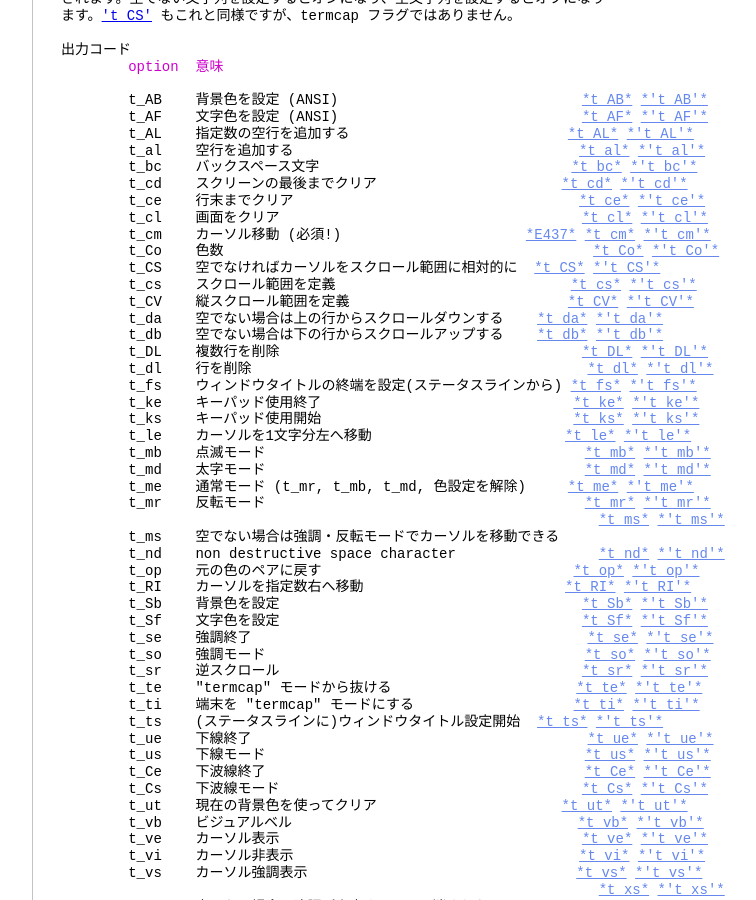
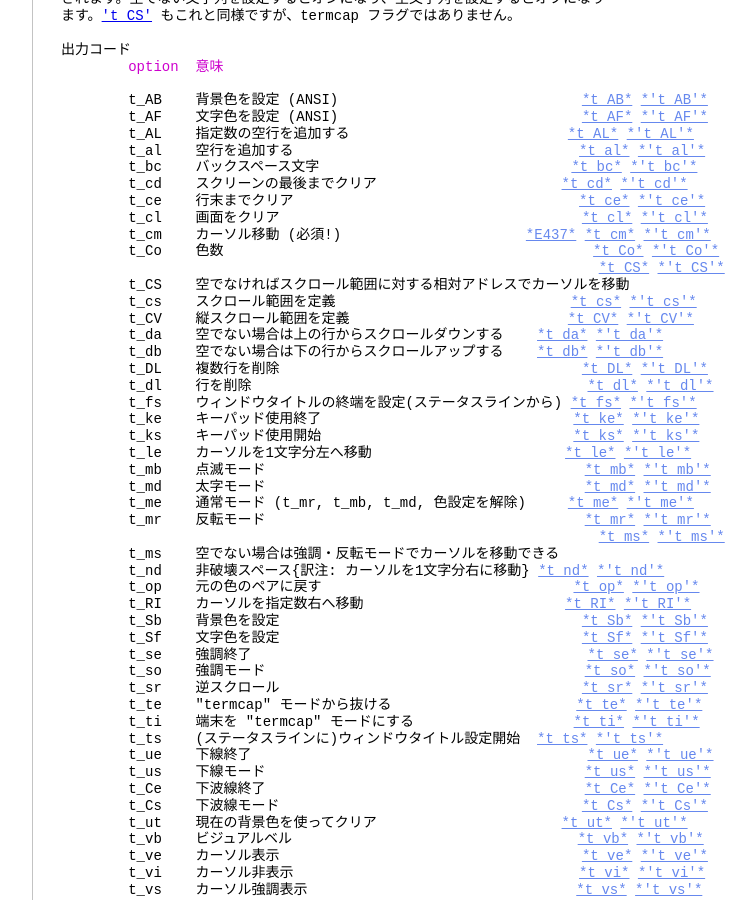
Before and after one commit to vim-jp/vimdoc-ja, a Jekyll site: the page built from term.html, in a window 1280 px wide and 900 px high, scrolled down 4058 px. Shown: the whole window, without its empty margins (340-1096 px from the left). Built offline with Jekyll 4.4.1, drawn with Linux system fonts in a browser that asks for light colours; nearby versions of some CDN libraries; Markdown is read by kramdown in place of the engine named in the settings; comment, search, counter and statistics services are not loaded.

Commit message:
Deployed vim-jp/vimdoc-ja@3296b18b16d4da365d25f573532835fad7ca11d1 by ixeris.kaoriya.net

```diff
--- a/term.html
+++ b/term.html
@@ -248,7 +248,8 @@ termcap コードに対応するオプションを設定することによって
 &nbsp;&nbsp;&nbsp;&nbsp;&nbsp;&nbsp;&nbsp;&nbsp;t_cl&nbsp;&nbsp;&nbsp;&nbsp;画面をクリア&nbsp;&nbsp;&nbsp;&nbsp;&nbsp;&nbsp;&nbsp;&nbsp;&nbsp;&nbsp;&nbsp;&nbsp;&nbsp;&nbsp;&nbsp;&nbsp;&nbsp;&nbsp;&nbsp;&nbsp;&nbsp;&nbsp;&nbsp;&nbsp;&nbsp;&nbsp;&nbsp;&nbsp;&nbsp;&nbsp;&nbsp;&nbsp;&nbsp;&nbsp;&nbsp;&nbsp;<a class="Constant" href="term.html#t_cl" name="t_cl">*t_cl*</a>&nbsp;<a class="Constant" href="term.html#'t_cl'" name="'t_cl'">*'t_cl'*</a><br>
 &nbsp;&nbsp;&nbsp;&nbsp;&nbsp;&nbsp;&nbsp;&nbsp;t_cm&nbsp;&nbsp;&nbsp;&nbsp;カーソル移動 (必須!)&nbsp;&nbsp;&nbsp;&nbsp;&nbsp;&nbsp;&nbsp;&nbsp;&nbsp;&nbsp;&nbsp;&nbsp;&nbsp;&nbsp;&nbsp;&nbsp;&nbsp;&nbsp;&nbsp;&nbsp;&nbsp;&nbsp;<a class="Constant" href="term.html#E437" name="E437">*E437*</a>&nbsp;<a class="Constant" href="term.html#t_cm" name="t_cm">*t_cm*</a>&nbsp;<a class="Constant" href="term.html#'t_cm'" name="'t_cm'">*'t_cm'*</a><br>
 &nbsp;&nbsp;&nbsp;&nbsp;&nbsp;&nbsp;&nbsp;&nbsp;t_Co&nbsp;&nbsp;&nbsp;&nbsp;色数&nbsp;&nbsp;&nbsp;&nbsp;&nbsp;&nbsp;&nbsp;&nbsp;&nbsp;&nbsp;&nbsp;&nbsp;&nbsp;&nbsp;&nbsp;&nbsp;&nbsp;&nbsp;&nbsp;&nbsp;&nbsp;&nbsp;&nbsp;&nbsp;&nbsp;&nbsp;&nbsp;&nbsp;&nbsp;&nbsp;&nbsp;&nbsp;&nbsp;&nbsp;&nbsp;&nbsp;&nbsp;&nbsp;&nbsp;&nbsp;&nbsp;&nbsp;&nbsp;&nbsp;<a class="Constant" href="term.html#t_Co" name="t_Co">*t_Co*</a>&nbsp;<a class="Constant" href="term.html#'t_Co'" name="'t_Co'">*'t_Co'*</a><br>
-&nbsp;&nbsp;&nbsp;&nbsp;&nbsp;&nbsp;&nbsp;&nbsp;t_CS&nbsp;&nbsp;&nbsp;&nbsp;空でなければカーソルをスクロール範囲に相対的に&nbsp;&nbsp;<a class="Constant" href="term.html#t_CS" name="t_CS">*t_CS*</a>&nbsp;<a class="Constant" href="term.html#'t_CS'" name="'t_CS'">*'t_CS'*</a><br>
+&nbsp;&nbsp;&nbsp;&nbsp;&nbsp;&nbsp;&nbsp;&nbsp;&nbsp;&nbsp;&nbsp;&nbsp;&nbsp;&nbsp;&nbsp;&nbsp;&nbsp;&nbsp;&nbsp;&nbsp;&nbsp;&nbsp;&nbsp;&nbsp;&nbsp;&nbsp;&nbsp;&nbsp;&nbsp;&nbsp;&nbsp;&nbsp;&nbsp;&nbsp;&nbsp;&nbsp;&nbsp;&nbsp;&nbsp;&nbsp;&nbsp;&nbsp;&nbsp;&nbsp;&nbsp;&nbsp;&nbsp;&nbsp;&nbsp;&nbsp;&nbsp;&nbsp;&nbsp;&nbsp;&nbsp;&nbsp;&nbsp;&nbsp;&nbsp;&nbsp;&nbsp;&nbsp;&nbsp;&nbsp;<a class="Constant" href="term.html#t_CS" name="t_CS">*t_CS*</a>&nbsp;<a class="Constant" href="term.html#'t_CS'" name="'t_CS'">*'t_CS'*</a><br>
+&nbsp;&nbsp;&nbsp;&nbsp;&nbsp;&nbsp;&nbsp;&nbsp;t_CS&nbsp;&nbsp;&nbsp;&nbsp;空でなければスクロール範囲に対する相対アドレスでカーソルを移動<br>
 &nbsp;&nbsp;&nbsp;&nbsp;&nbsp;&nbsp;&nbsp;&nbsp;t_cs&nbsp;&nbsp;&nbsp;&nbsp;スクロール範囲を定義&nbsp;&nbsp;&nbsp;&nbsp;&nbsp;&nbsp;&nbsp;&nbsp;&nbsp;&nbsp;&nbsp;&nbsp;&nbsp;&nbsp;&nbsp;&nbsp;&nbsp;&nbsp;&nbsp;&nbsp;&nbsp;&nbsp;&nbsp;&nbsp;&nbsp;&nbsp;&nbsp;&nbsp;<a class="Constant" href="term.html#t_cs" name="t_cs">*t_cs*</a>&nbsp;<a class="Constant" href="term.html#'t_cs'" name="'t_cs'">*'t_cs'*</a><br>
 &nbsp;&nbsp;&nbsp;&nbsp;&nbsp;&nbsp;&nbsp;&nbsp;t_CV&nbsp;&nbsp;&nbsp;&nbsp;縦スクロール範囲を定義&nbsp;&nbsp;&nbsp;&nbsp;&nbsp;&nbsp;&nbsp;&nbsp;&nbsp;&nbsp;&nbsp;&nbsp;&nbsp;&nbsp;&nbsp;&nbsp;&nbsp;&nbsp;&nbsp;&nbsp;&nbsp;&nbsp;&nbsp;&nbsp;&nbsp;&nbsp;<a class="Constant" href="term.html#t_CV" name="t_CV">*t_CV*</a>&nbsp;<a class="Constant" href="term.html#'t_CV'" name="'t_CV'">*'t_CV'*</a><br>
 &nbsp;&nbsp;&nbsp;&nbsp;&nbsp;&nbsp;&nbsp;&nbsp;t_da&nbsp;&nbsp;&nbsp;&nbsp;空でない場合は上の行からスクロールダウンする&nbsp;&nbsp;&nbsp;&nbsp;<a class="Constant" href="term.html#t_da" name="t_da">*t_da*</a>&nbsp;<a class="Constant" href="term.html#'t_da'" name="'t_da'">*'t_da'*</a><br>
@@ -265,7 +266,7 @@ termcap コードに対応するオプションを設定することによって
 &nbsp;&nbsp;&nbsp;&nbsp;&nbsp;&nbsp;&nbsp;&nbsp;t_mr&nbsp;&nbsp;&nbsp;&nbsp;反転モード&nbsp;&nbsp;&nbsp;&nbsp;&nbsp;&nbsp;&nbsp;&nbsp;&nbsp;&nbsp;&nbsp;&nbsp;&nbsp;&nbsp;&nbsp;&nbsp;&nbsp;&nbsp;&nbsp;&nbsp;&nbsp;&nbsp;&nbsp;&nbsp;&nbsp;&nbsp;&nbsp;&nbsp;&nbsp;&nbsp;&nbsp;&nbsp;&nbsp;&nbsp;&nbsp;&nbsp;&nbsp;&nbsp;<a class="Constant" href="term.html#t_mr" name="t_mr">*t_mr*</a>&nbsp;<a class="Constant" href="term.html#'t_mr'" name="'t_mr'">*'t_mr'*</a><br>
 &nbsp;&nbsp;&nbsp;&nbsp;&nbsp;&nbsp;&nbsp;&nbsp;&nbsp;&nbsp;&nbsp;&nbsp;&nbsp;&nbsp;&nbsp;&nbsp;&nbsp;&nbsp;&nbsp;&nbsp;&nbsp;&nbsp;&nbsp;&nbsp;&nbsp;&nbsp;&nbsp;&nbsp;&nbsp;&nbsp;&nbsp;&nbsp;&nbsp;&nbsp;&nbsp;&nbsp;&nbsp;&nbsp;&nbsp;&nbsp;&nbsp;&nbsp;&nbsp;&nbsp;&nbsp;&nbsp;&nbsp;&nbsp;&nbsp;&nbsp;&nbsp;&nbsp;&nbsp;&nbsp;&nbsp;&nbsp;&nbsp;&nbsp;&nbsp;&nbsp;&nbsp;&nbsp;&nbsp;&nbsp;<a class="Constant" href="term.html#t_ms" name="t_ms">*t_ms*</a>&nbsp;<a class="Constant" href="term.html#'t_ms'" name="'t_ms'">*'t_ms'*</a><br>
 &nbsp;&nbsp;&nbsp;&nbsp;&nbsp;&nbsp;&nbsp;&nbsp;t_ms&nbsp;&nbsp;&nbsp;&nbsp;空でない場合は強調・反転モードでカーソルを移動できる<br>
-&nbsp;&nbsp;&nbsp;&nbsp;&nbsp;&nbsp;&nbsp;&nbsp;t_nd&nbsp;&nbsp;&nbsp;&nbsp;non destructive space character&nbsp;&nbsp;&nbsp;&nbsp;&nbsp;&nbsp;&nbsp;&nbsp;&nbsp;&nbsp;&nbsp;&nbsp;&nbsp;&nbsp;&nbsp;&nbsp;&nbsp;<a class="Constant" href="term.html#t_nd" name="t_nd">*t_nd*</a>&nbsp;<a class="Constant" href="term.html#'t_nd'" name="'t_nd'">*'t_nd'*</a><br>
+&nbsp;&nbsp;&nbsp;&nbsp;&nbsp;&nbsp;&nbsp;&nbsp;t_nd&nbsp;&nbsp;&nbsp;&nbsp;非破壊スペース{訳注: カーソルを1文字分右に移動}&nbsp;<a class="Constant" href="term.html#t_nd" name="t_nd">*t_nd*</a>&nbsp;<a class="Constant" href="term.html#'t_nd'" name="'t_nd'">*'t_nd'*</a><br>
 &nbsp;&nbsp;&nbsp;&nbsp;&nbsp;&nbsp;&nbsp;&nbsp;t_op&nbsp;&nbsp;&nbsp;&nbsp;元の色のペアに戻す&nbsp;&nbsp;&nbsp;&nbsp;&nbsp;&nbsp;&nbsp;&nbsp;&nbsp;&nbsp;&nbsp;&nbsp;&nbsp;&nbsp;&nbsp;&nbsp;&nbsp;&nbsp;&nbsp;&nbsp;&nbsp;&nbsp;&nbsp;&nbsp;&nbsp;&nbsp;&nbsp;&nbsp;&nbsp;&nbsp;<a class="Constant" href="term.html#t_op" name="t_op">*t_op*</a>&nbsp;<a class="Constant" href="term.html#'t_op'" name="'t_op'">*'t_op'*</a><br>
 &nbsp;&nbsp;&nbsp;&nbsp;&nbsp;&nbsp;&nbsp;&nbsp;t_RI&nbsp;&nbsp;&nbsp;&nbsp;カーソルを指定数右へ移動&nbsp;&nbsp;&nbsp;&nbsp;&nbsp;&nbsp;&nbsp;&nbsp;&nbsp;&nbsp;&nbsp;&nbsp;&nbsp;&nbsp;&nbsp;&nbsp;&nbsp;&nbsp;&nbsp;&nbsp;&nbsp;&nbsp;&nbsp;&nbsp;<a class="Constant" href="term.html#t_RI" name="t_RI">*t_RI*</a>&nbsp;<a class="Constant" href="term.html#'t_RI'" name="'t_RI'">*'t_RI'*</a><br>
 &nbsp;&nbsp;&nbsp;&nbsp;&nbsp;&nbsp;&nbsp;&nbsp;t_Sb&nbsp;&nbsp;&nbsp;&nbsp;背景色を設定&nbsp;&nbsp;&nbsp;&nbsp;&nbsp;&nbsp;&nbsp;&nbsp;&nbsp;&nbsp;&nbsp;&nbsp;&nbsp;&nbsp;&nbsp;&nbsp;&nbsp;&nbsp;&nbsp;&nbsp;&nbsp;&nbsp;&nbsp;&nbsp;&nbsp;&nbsp;&nbsp;&nbsp;&nbsp;&nbsp;&nbsp;&nbsp;&nbsp;&nbsp;&nbsp;&nbsp;<a class="Constant" href="term.html#t_Sb" name="t_Sb">*t_Sb*</a>&nbsp;<a class="Constant" href="term.html#'t_Sb'" name="'t_Sb'">*'t_Sb'*</a><br>
```
